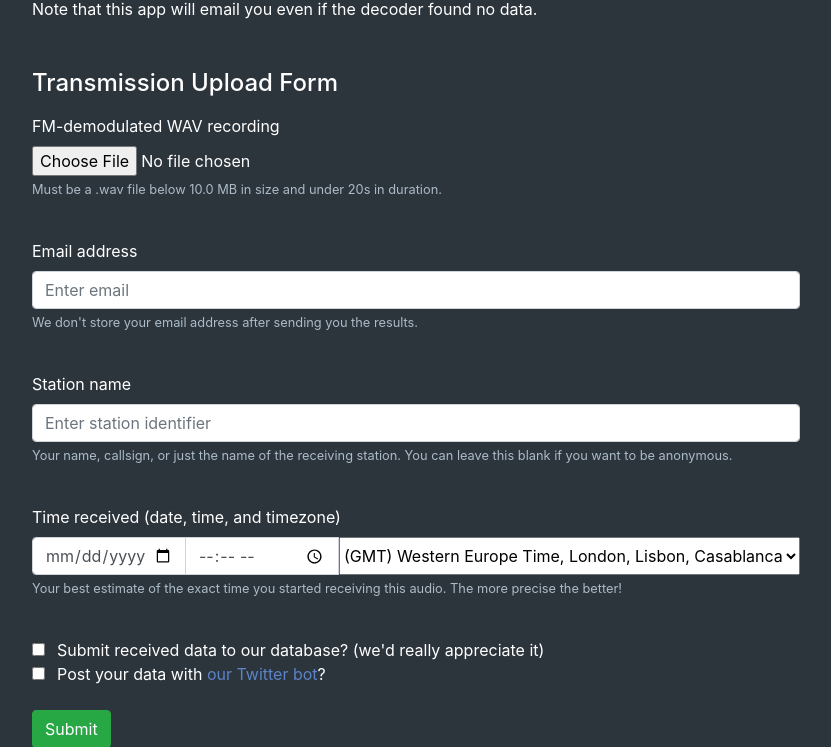
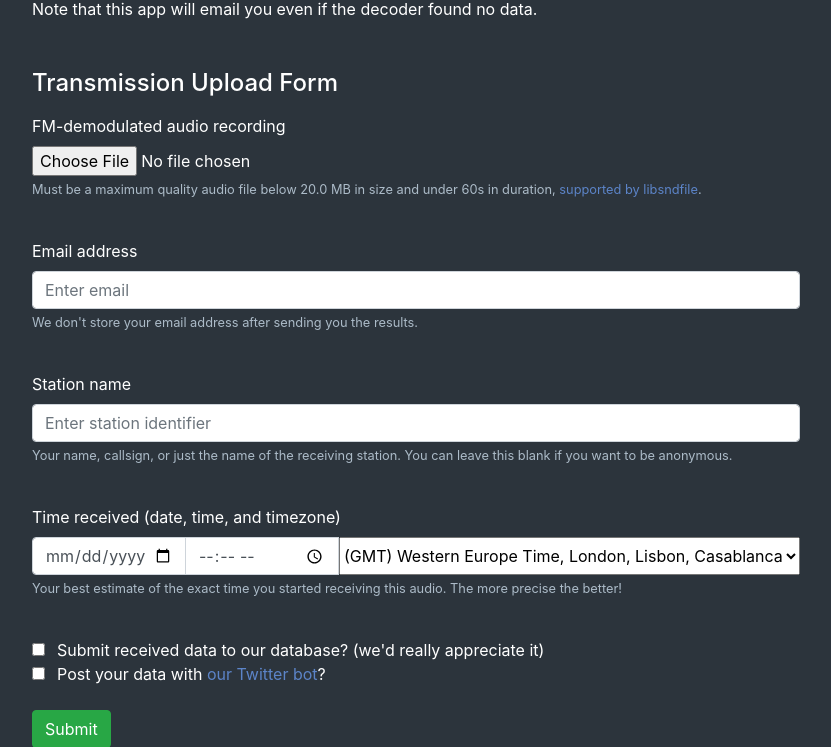
Before and after one commit to BrownSpaceEngineering/equisat-decode-server, a Flask app: page / in a window 1280 px wide. Shown: the part 1006-1753 px from the top of the page, without its empty margins (224-1055 px from the left). Run offline with Flask 2, Linux system fonts and the light colour scheme; some libraries are stand-ins or nearby versions.

Commit message:
Auto-convert audio file to wav

```diff
--- a/requirements.txt
+++ b/requirements.txt
@@ -4,3 +4,4 @@ yagmail
 pyyaml
 requests
 gevent
+pysoundfile
--- a/server.py
+++ b/server.py
@@ -9,7 +9,6 @@ from yagmail import validate
 from yagmail.error import YagInvalidEmailAddress
 import datetime
 import logging
-import time
 
 import config
 if config.decoder_enabled:
@@ -20,10 +19,9 @@ else:
 
 # config
 NUM_DECODER_PROCESSES = 1
-WAV_UPLOAD_FOLDER = 'wav_uploads/'
-ALLOWED_EXTENSIONS = ("wav", "wave")
-MAX_WAVFILE_DURATION_S = 20
-MAX_WAVFILE_SIZE_B = 10e6 # set in nginx config for production server
+AUDIO_UPLOAD_FOLDER = 'wav_uploads/'
+MAX_AUDIOFILE_DURATION_S = 60
+MAX_AUDIOFILE_SIZE_B = 20e6 # set in nginx config for production server
 PACKET_API_ROUTE = "http://api.brownspace.org/equisat/receive/raw"
 
 app = Flask(__name__)
@@ -41,7 +39,7 @@ else:
 
 @app.route('/')
 def root():
-    return render_template('index.html', max_wavfile_size_b=MAX_WAVFILE_SIZE_B, max_wavfile_duration_s=MAX_WAVFILE_DURATION_S)
+    return render_template('index.html', max_audiofile_size_b=MAX_AUDIOFILE_SIZE_B, max_audiofile_duration_s=MAX_AUDIOFILE_DURATION_S)
 
 @app.errorhandler(413)
 def too_large_request(e):
@@ -81,20 +79,27 @@ def upload_form():
         message = "It appears that you entered a time in the future for the time you received this transmission. Check that you chose the correct time zone and entered the date and time correctly."
         return render_template("decode_submit.html", title=title, message=message)
 
+    # audio file validation
+    filename = save_audiofile()
+    if filename is None:
+        title = "No audio file provided"
+        message = "Please make sure to upload an audio file using the form."
+    else:
+        # convert audio file to WAV and get metadata for filtering
+        wavfilename, sample_rate, duration, _ = decoder.convert_audiofile(filename)
+        # remove original file now, unless it was originally a wav
+        if filename != wavfilename:
+            os.remove(filename)
 
-    # wavfile validation
-    wavfilename = save_wavfile()
-    if wavfilename is None:
-        title = "No WAV file provided or wrong file type"
-        message = "Please make sure to upload a WAV file (.wav or .wave) according to the specified requirements"
-    else:
-        # get metadata for filtering
-        sample_rate, duration, _ = decoder.get_wav_info(wavfilename)
-
-        if duration > MAX_WAVFILE_DURATION_S:
-            title = "WAV file too long"
+        if wavfilename is None:
+            title = "Audio file conversion failed"
+            message = "We need to convert your audio file to a 16-bit PCM WAV file, but the conversion failed. " \
+                      "Make sure your audio file format is supported by libsndfile (see link on main page)." \
+                      "You can also try converting the file yourself using a program such as Audacity or ffmpeg."
+        elif duration > MAX_AUDIOFILE_DURATION_S:
+            title = "Audio file too long"
             message = "Your submitted file was too long (maximum duration is %ds, yours was %ds). " \
-                      "Try shortening the audio duration using a program such as Audacity." % (MAX_WAVFILE_DURATION_S, duration)
+                      "You can try shortening the audio duration using a program such as Audacity." % (MAX_AUDIOFILE_DURATION_S, duration)
             # remove the unused file
             os.remove(wavfilename)
         else:
@@ -108,7 +113,7 @@ def upload_form():
                 "submit_to_db": request.form.has_key("submit_to_db") or request.form.has_key("post_publicly"), # submit to db is prereq
                 "post_publicly": request.form.has_key("post_publicly")
             })
-            title = "WAV file submitted successfully!"
+            title = "Audio file submitted successfully!"
             message = "Your file is queued to be decoded. You should be receiving an email shortly (even if there were no results). "
             if request.form.has_key("submit_to_db"):
                 message += "Thank you so much for your help in providing us data on EQUiSat!"
@@ -117,35 +122,28 @@ def upload_form():
 
     return render_template("decode_submit.html", title=title, message=message)
 
-def save_wavfile():
+def save_audiofile():
     # check if the post request has the file part
-    if 'wavfile' not in request.files:
+    if 'audiofile' not in request.files:
         app.logger.warning("Invalid form POST for file upload")
         return None
 
-    wavfile = request.files['wavfile']
+    audiofile = request.files['audiofile']
     # if user does not select file, browser also
     # submit an empty part without filename
-    if wavfile.filename == '':
+    if audiofile.filename == '':
         return None
-    if wavfile and allowed_file(wavfile.filename):
+    if audiofile:
         # clean filename for security
-        filename = secure_filename(wavfile.filename)
-        filepath = os.path.join(WAV_UPLOAD_FOLDER, filename)
-        wavfile.save(filepath)
+        filename = secure_filename(audiofile.filename)
+        filepath = os.path.join(AUDIO_UPLOAD_FOLDER, filename)
+        audiofile.save(filepath)
         return filepath
-
-def allowed_file(filename):
-    return '.' in filename and \
-           filename.rsplit('.', 1)[1].lower() in ALLOWED_EXTENSIONS
 
 def on_complete_decoding(wavfilename, packets, args):
     # remove wavfile because we're done with it
     app.logger.debug("[%s] removing used wavfile %s", args["station_name"], wavfilename)
     os.remove(wavfilename)
-
-    # add a little delay :/
-    time.sleep(8)
 
     # publish packet if user desires
     num_published = publish_packets(packets, args)
@@ -215,19 +213,21 @@ def send_decode_results(wavfilename, packets, args, num_published):
         corrected_packets_summary += "To learn more about the decoded data, see <a href=\"https://docs.google.com/spreadsheets/d/e/2PACX-1vSCpr4KPwXkXyEMv6oPps-kVsNsd_Ell5whlvj-0T_5N9dIH5jvBTHCl6eZ_xVBugYEiL5CNR-p45G7/pubhtml?gid=589366724\">this table</a>"
 
     extra_msg = ""
+    if len(raw_packets) == 0 or len(corrected_packets) == 0:
+        extra_msg = "Sorry nothing was found! We're still working on the decoder, so keep trying and check back later!\n\n"
     if num_published > 0:
         if args["post_publicly"]:
             extra_msg = "%d of your packets were added to our database and should have been posted to <a href=\"https://twitter.com/equisat_bot\">Twitter</a>!\n\n" % num_published
         else:
             extra_msg = "%d of your packets were added to our database!\n\n" % num_published
     elif args["submit_to_db"]:
-        extra_msg = "Your packets unfortunately had too many errors to be added to our database or posted publicly."
+        extra_msg = "Your packets unfortunately had too many errors to be added to our database or posted publicly.\n\n"
 
     cleaned_wavfilename = os.path.basename(wavfilename)
 
     contents = """Hello %s,
 
-Here are your results from the <a href="http://decoder.brownspace.org">EQUiSat Decoder</a> for your file '%s':
+Here are your results from the <a href="http://decoder.brownspace.org">EQUiSat Decoder</a> for your converted file '%s':
 
 %s
 
--- a/templates/index.html
+++ b/templates/index.html
@@ -65,7 +65,6 @@
 
             <p><strong>This app and decoder are still experimental, and currently a very clean signal is required to successfully decode a packet. So don't get discouraged, and check back in the future as we make improvements!</strong></p>
             <p>Note that this app will email you even if the decoder found no data.</p>
-
         </div>
 
         <div id="upload-form">
@@ -73,9 +72,9 @@
             <p></p>
             <form action="/upload" method="POST" enctype="multipart/form-data">
                 <div class="form-group">
-                    <label for="email1">FM-demodulated WAV recording</label>
-                    <input type="file" name="wavfile" id="wavfile-upload" class="form-control-file" aria-describedby="fileHelp">
-                    <small id="fileHelp" class="form-text text-muted">Must be a .wav file below {{ max_wavfile_size_b / 1000000 }} MB in size and under {{ max_wavfile_duration_s }}s in duration.</small>
+                    <label for="email1">FM-demodulated audio recording</label>
+                    <input type="file" name="audiofile" id="audiofile-upload" class="form-control-file" aria-describedby="fileHelp">
+                    <small id="fileHelp" class="form-text text-muted">Must be a maximum quality audio file below {{ max_audiofile_size_b / 1000000 }} MB in size and under {{ max_audiofile_duration_s }}s in duration, <a href="http://www.mega-nerd.com/libsndfile/#Features">supported by libsndfile</a>.</small>
                 </div>
 
                 <div class="form-group">
```
Also changed, not shown: decoder.py (+27 -6 lines), 2 other files.
